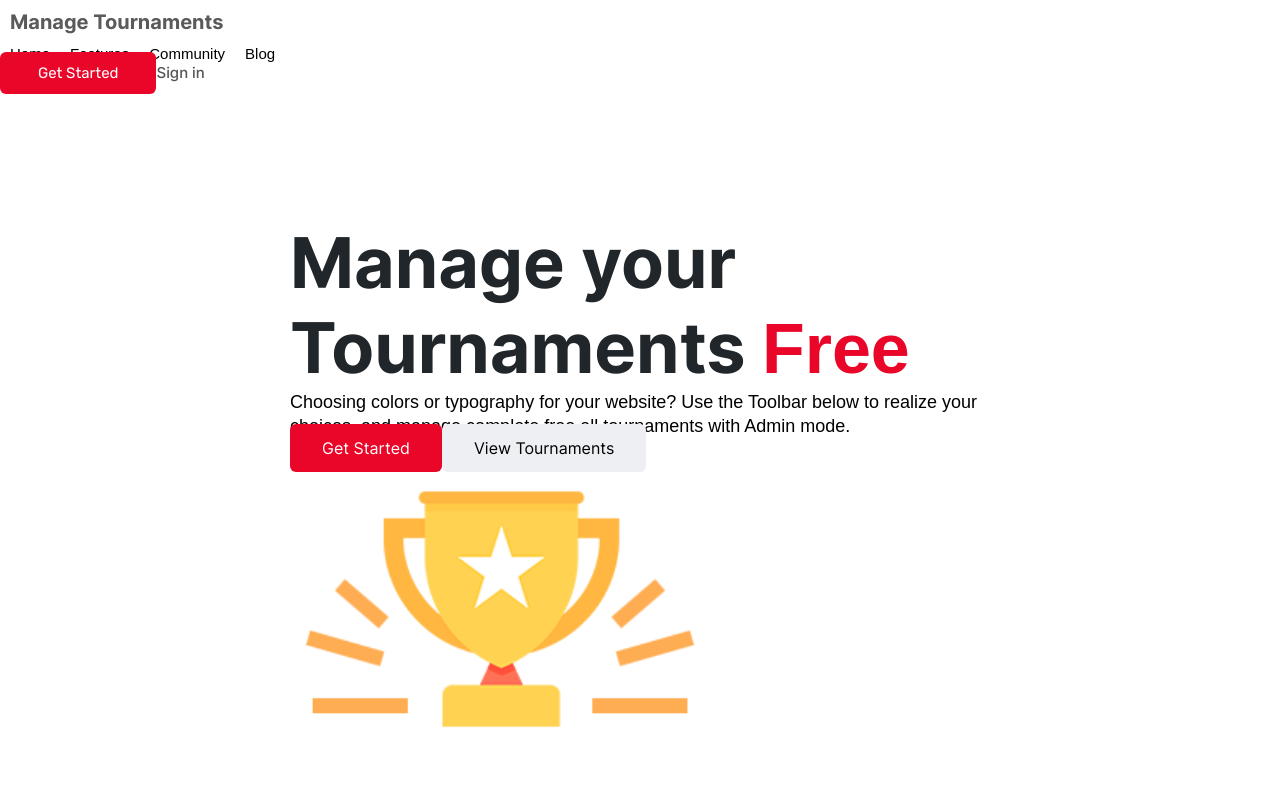
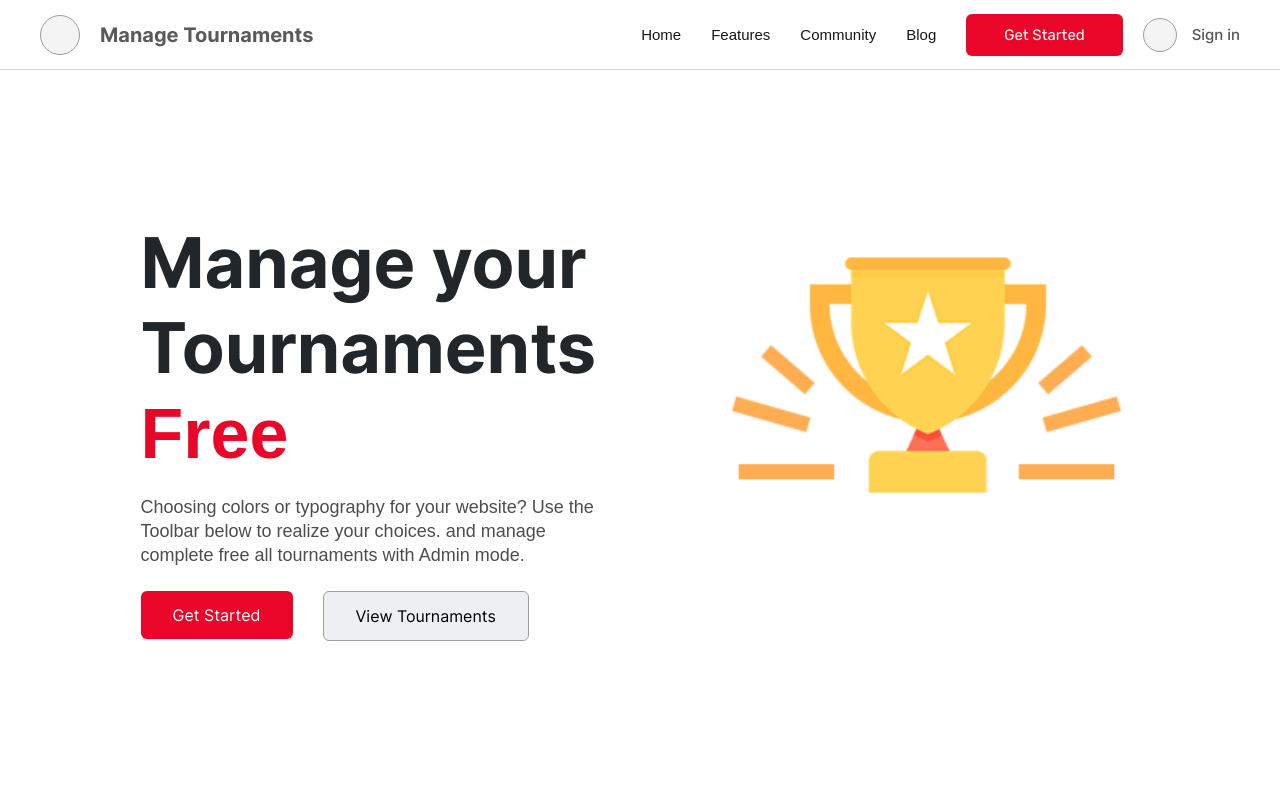
Before and after one commit to Lifo123/ManageTournaments, a React (Vite) app: page / in a window 1280 px wide. Shown: the top 800 px of the page. Built offline with nearby package versions, Linux system fonts and the light colour scheme.

Commit message:
Last Commit 29/05/24

```diff
--- a/index.html
+++ b/index.html
@@ -4,7 +4,7 @@
 <head>
     <meta charset="UTF-8">
     <meta name="viewport" content="width=device-width, initial-scale=1.0">
-    <link rel="stylesheet" href="./src//css/Framework/Styles.css">
+    <link rel="stylesheet" href="./src//css/Framework/Flifo.css">
     <link rel="stylesheet" href="./src/css/index.css">
     <title>Manage Tournament</title>
 </head>
--- a/src/App.jsx
+++ b/src/App.jsx
@@ -1,18 +1,22 @@
-import React, { Suspense, lazy, useState } from "react"
+import React, { Suspense, createContext, lazy, useState } from "react"
 import { BrowserRouter, Route, Routes } from "react-router-dom";
+
+
 const LandingPage = lazy(() => import("./Pages/LadingPage/LandingPage"));
-
-export const Context = React.createContext();
-
 const LogReg = lazy(() => import("./Pages/LoginRegister/LogReg"));
 const PageNotFound = lazy(() => import("./Pages/PageNoFound/PageNotFound"));
 
+export const AuthContext = createContext();
+export const UserContext = createContext();
+
 function App() {
   const [Auth, setAuth] = useState(localStorage.getItem('Auth') === 'true');
+  const [UserData, setUserData] = useState(null);
 
   return (
     <>
-      <Context.Provider value={[Auth, setAuth]}>
+      <AuthContext.Provider value={{ Auth, setAuth }}>
+        <UserContext.Provider value={{ UserData, setUserData }}>
           <BrowserRouter>
             <Routes>
               <Route path="/" element={<Suspense fallback={<p>Cargando</p>}><LandingPage /></Suspense>} />
@@ -22,7 +26,8 @@ function App() {
               <Route path="Register" element={<Suspense fallback={<p>Cargando</p>}><LogReg m={'Reg'} /></Suspense>}></Route>
             </Routes>
           </BrowserRouter>
-      </Context.Provider>
+        </UserContext.Provider>
+      </AuthContext.Provider>
     </>
   )
 }
--- a/src/Components/Header/Header.jsx
+++ b/src/Components/Header/Header.jsx
@@ -1,16 +1,20 @@
-import { useContext, useEffect } from 'react'
+import React, { useContext, useEffect } from 'react';
+
 import './Header.css'
-import { Context } from '../../App'
+import { AuthContext, UserContext } from '../../App'
 import { Link, useNavigate } from 'react-router-dom';
 import Nopfp from '../NoPfp/Nopfp';
 
 function Header() {
-    const [Auth, setAuth] = useContext(Context);
+    //Global Context State
+    const Auth = useContext(AuthContext);
+    const UserData = useContext(UserContext);
+
     const navigate = useNavigate();
 
     useEffect(() => {
-        localStorage.setItem('Auth', Auth);
-    }, [Auth]);
+        localStorage.setItem('Auth', Auth.Auth);
+    }, [Auth.Auth]);
 
     return (
         <header className='header f-row w-100'>
@@ -25,10 +29,10 @@ function Header() {
                     <Link to={'/Community'}>Community</Link>
                     <Link to={'/Blog'}>Blog</Link>
                 </ul>
-                {Auth ? null : <span className='btn-primary pointer b-getstar'>Get Started</span>}
+                {Auth.Auth ? null : <span className='btn-primary pointer b-getstar'>Get Started</span>}
                 <label className='f-row user-sign g-15 f-align-center mr-40'>
-                    <Link to={'/Login'}><Nopfp Auth={Auth} /></Link>
-                    <Link className='pointer' to={'/Login'}>{Auth ? 'Username' : 'Sign in'}</Link>
+                    <Link to={Auth.Auth ? '/Profile' : '/Login'}><Nopfp Auth={Auth} /></Link>
+                    <Link className='pointer' to={Auth.Auth ? '/Profile' : '/Login'}>{Auth.Auth ? UserData.UserData || 'Username' : 'Sign in'}</Link>
                 </label>
             </div>
         </header>
--- a/src/Pages/LadingPage/LandingPage.jsx
+++ b/src/Pages/LadingPage/LandingPage.jsx
@@ -1,17 +1,17 @@
 import './Styles/LadingPage.css'
-import { useContext } from 'react';
-import { Context } from '../../App';
+import React, { useContext } from 'react';
+
+import { Link } from 'react-router-dom';
 
 import Header from '../../Components/Header/Header';
-import { Link } from 'react-router-dom';
 import Footer from '../../Components/Footer/Footer';
 
 function LandingPage() {
-  const [Auth, setAuth] = useContext(Context)
+
   return (
     <>
       <Header />
-      <main className='lan-main d-flex sticky f-justify-center g-120 w-80'>
+      <main className='lan-main d-flex sticky f-justify-center g-120 w-75'>
         <div className='f-col g-20 lan-left'>
           <h1 className=''>Manage your Tournaments <span>Free</span></h1>
           <p className='a-fnt-2'>Choosing colors or typography for your website? Use the Toolbar below to realize your choices. and manage complete free all tournaments with Admin mode.</p>
@@ -88,7 +88,7 @@ function LandingPage() {
       </div>
 
       <h2 className='a-fnt-1 m-auto w-45 text-center mt-160' style={{ fontSize: '54px' }}>Pellentesque suscipit fringilla libero eu.</h2>
-      <Link className='btn btn-primary mx-auto mt-40 mb-60' style={{fontSize: '14px'}}>Get a Demo</Link>
+      <Link className='btn btn-primary mx-auto mt-40 mb-60' style={{ fontSize: '14px' }}>Get a Demo</Link>
       <Footer />
     </>
   )
--- a/src/Pages/LoginRegister/LogReg.jsx
+++ b/src/Pages/LoginRegister/LogReg.jsx
@@ -1,5 +1,5 @@
 import { useContext, useEffect, useState } from 'react'
-import { Context } from '../../App'
+import { AuthContext, UserContext } from '../../App'
 
 import './Styles/LogReg.css'
 import Input from '../../Components/Input/Input';
@@ -8,7 +8,8 @@ import { Link, useNavigate } from 'react-router-dom';
 function LogReg({ m }) {
     const navigate = useNavigate();
     //Global States
-    const [Auth, setAuth] = useContext(Context);
+    const Auth = useContext(AuthContext);
+    const UserData = useContext(UserContext);
 
     //States
     const [LogReg, setLogReg] = useState(m);
@@ -16,8 +17,15 @@ function LogReg({ m }) {
 
     //Effects
     useEffect(() => {
-        setAuth(localStorage.getItem('Auth') === 'true')
-    }, [Auth])
+        Auth.setAuth(localStorage.getItem('Auth') === 'true')
+    }, [Auth.Auth])
+
+    useEffect(() => {
+        console.log(Auth.Auth)
+        if(Auth.Auth){
+            navigate('/')
+        }
+    }, []);
 
     //Functions
     const HandleToggle = () => {
@@ -49,7 +57,8 @@ function LogReg({ m }) {
         }
 
         setErrMsg(null);
-        setAuth(true);
+        Auth.setAuth(true);
+        UserData.setUserData(inputs[0].value)
         localStorage.setItem('Auth', true);
         navigate('/')
     }
@@ -70,7 +79,8 @@ function LogReg({ m }) {
             return;
         }
         setErrMsg(null);
-        setAuth(true);
+        Auth.setAuth(true);
+        UserData.setUserData(inputs[0].value)
         localStorage.setItem('Auth', true);
         navigate('/')
     }
--- a/src/Pages/PageNoFound/PageNotFound.css
+++ b/src/Pages/PageNoFound/PageNotFound.css
@@ -4,7 +4,7 @@
 }
 
 .err-btn{
-    background-color: var(--bg2);
+    background-color: var(--primary);
     padding: 0.8rem 2.5rem;
     color: #FFF;
     font-size: 17px;
```
Lines whose indentation alone changed are shown as unchanged.
